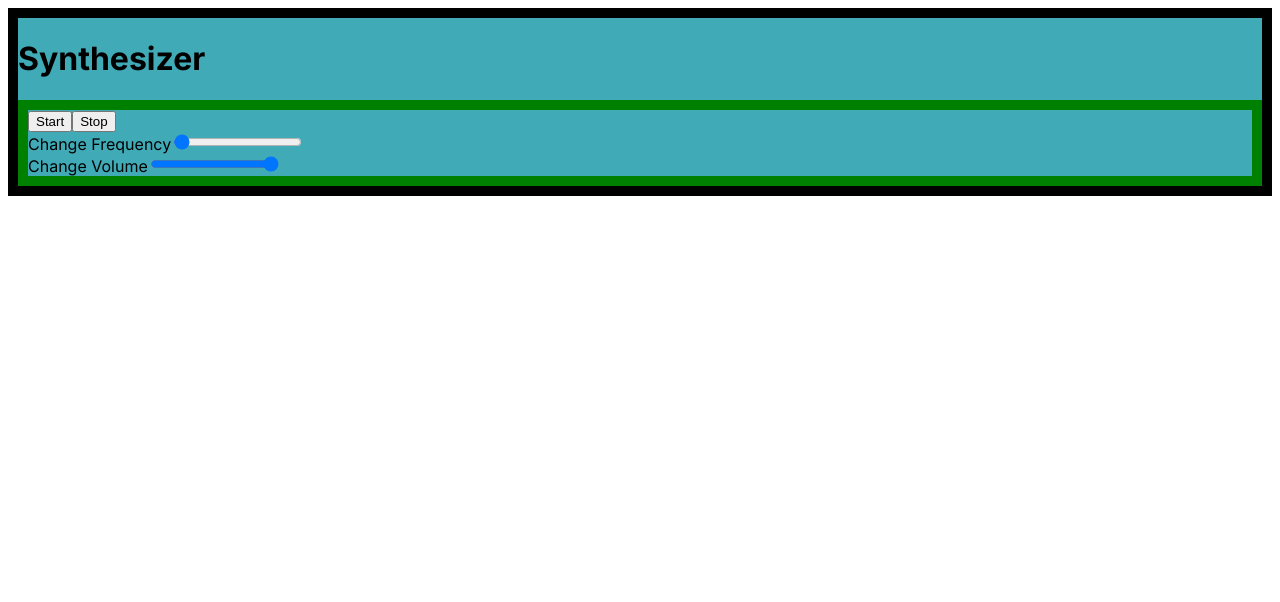
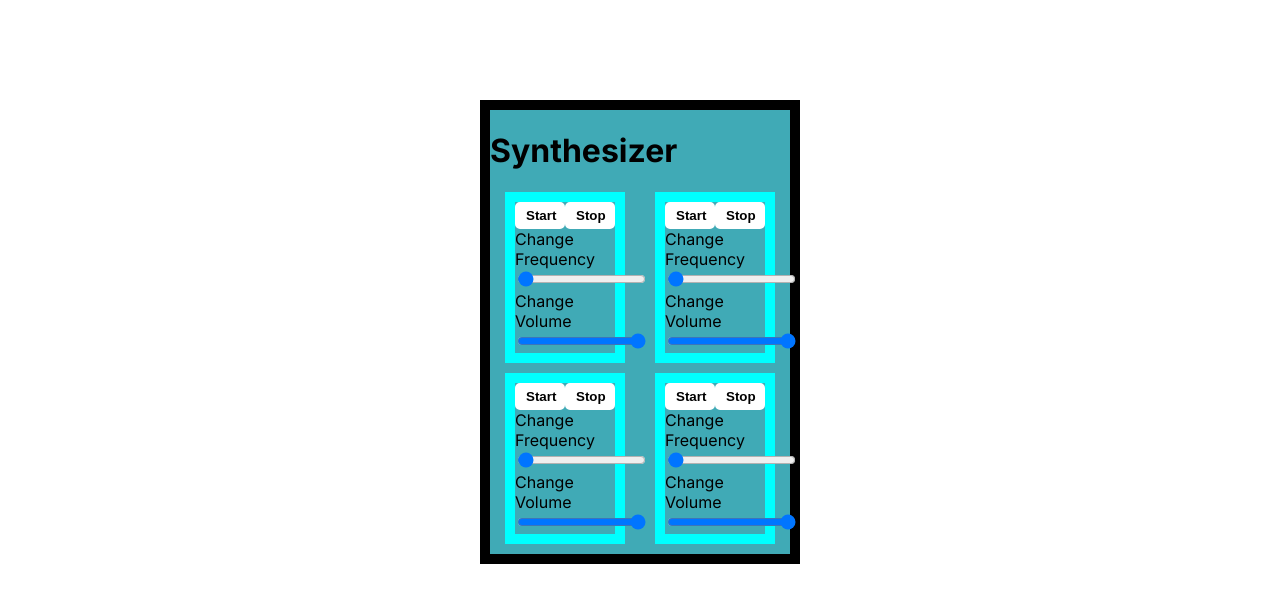
Before and after one commit to colinamicon/nextjs-synth, a Next.js app: page / in a window 1280 px wide. Shown: the top 602 px of the page. Built offline with nearby package versions, Linux system fonts and the light colour scheme.

Commit message:
minor modifications

```diff
--- a/src/app/globals.css
+++ b/src/app/globals.css
@@ -1,8 +1,24 @@
   .synth-shell {
     border: 10px solid black;
     background-color: #40aab6;
+    display: flex;
+    flex-wrap: wrap;
+    width: 300px;
+    margin: auto;
+    margin-top: 100px;
 
     .synth {
-      border: 10px solid green;
+      margin: auto;
+      margin-bottom: 10px;
+      border: 10px solid cyan;
+      width: 100px;
+    }
+
+    button {
+      border: 5px solid white;
+      border-radius: 5px;
+      background-color: white;
+      font-weight: bold;
+      width: 50px;
     }
   }
--- a/src/app/page.tsx
+++ b/src/app/page.tsx
@@ -5,7 +5,7 @@ import Osc1 from './components/Osc1';
 
 const HomePage: React.FC = () => {
   const [oscillator, setOscillator] = useState<OscillatorNode | null>(null);
-  const [gainValue, setGainValue] = useState<number>(0.5); // Initial gain value
+  const [gainValue, setGainValue] = useState<number>(0.3); // Initial gain value
 
   useEffect(() => {
     const actx = new (window.AudioContext)();
@@ -59,9 +59,39 @@ const HomePage: React.FC = () => {
     setGainValue(value);
   };
 
+  // setState dispatch
+  // graphQL -> toneJS -> redis?
+
   return (
+    /**
+     * <SynthShell props={buttons, freq?, gain?}/>
+     * -- contains: <Osc1, Osc2, Sub, Filters>
+     * <Keyboard props={inputKey, velocity, bend?, keyFrame}>
+     * -- contains <Key>
+     */
     <div className="synth-shell">
       <h1>Synthesizer</h1>
+      <div className="synth">
+        <section className="buttons">
+          <button onClick={handleStart}>Start</button>
+          <button onClick={handleStop}>Stop</button>
+          <Osc1 changeFrequency={changeOscFreq} changeGainAmp={handleGainChange} />
+        </section>
+      </div>
+      <div className="synth">
+        <section className="buttons">
+          <button onClick={handleStart}>Start</button>
+          <button onClick={handleStop}>Stop</button>
+          <Osc1 changeFrequency={changeOscFreq} changeGainAmp={handleGainChange} />
+        </section>
+      </div>
+      <div className="synth">
+        <section className="buttons">
+          <button onClick={handleStart}>Start</button>
+          <button onClick={handleStop}>Stop</button>
+          <Osc1 changeFrequency={changeOscFreq} changeGainAmp={handleGainChange} />
+        </section>
+      </div>
       <div className="synth">
         <section className="buttons">
           <button onClick={handleStart}>Start</button>
```
Also changed, not shown: 2 other files (tests, documents, lock files or other folders).
